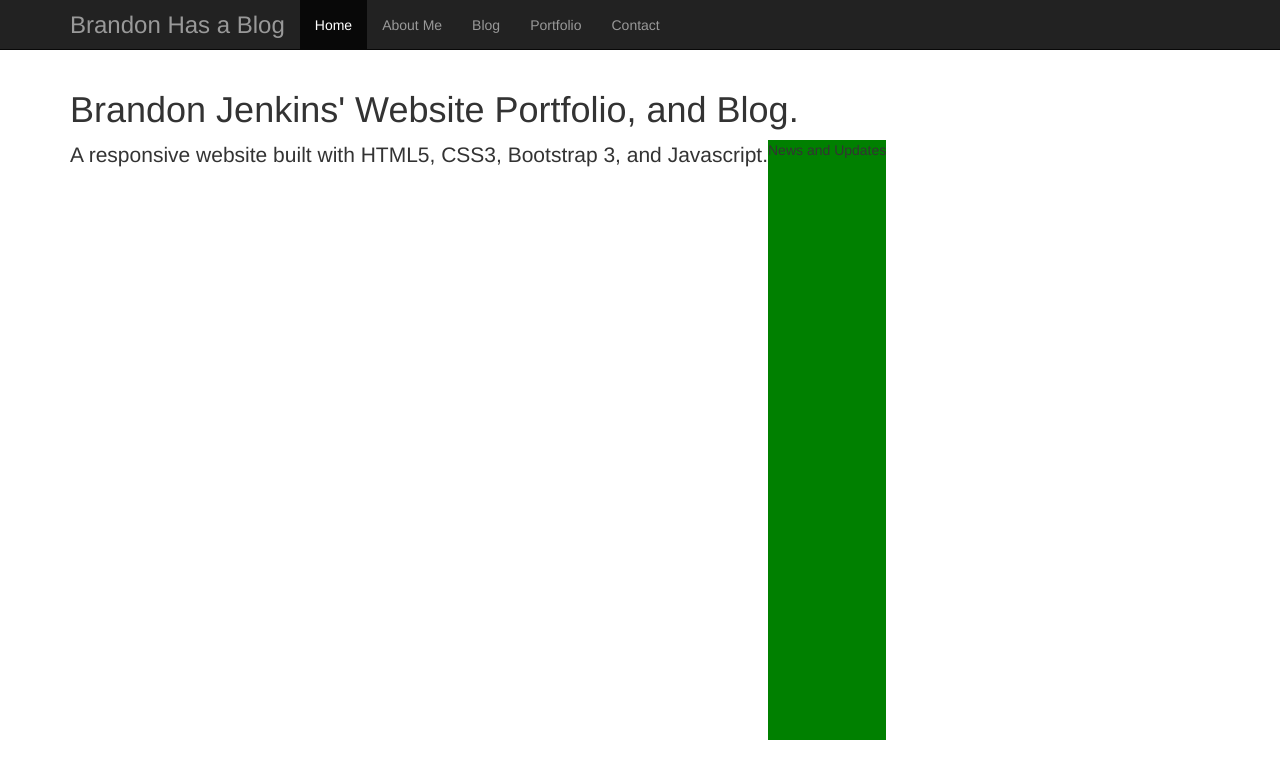
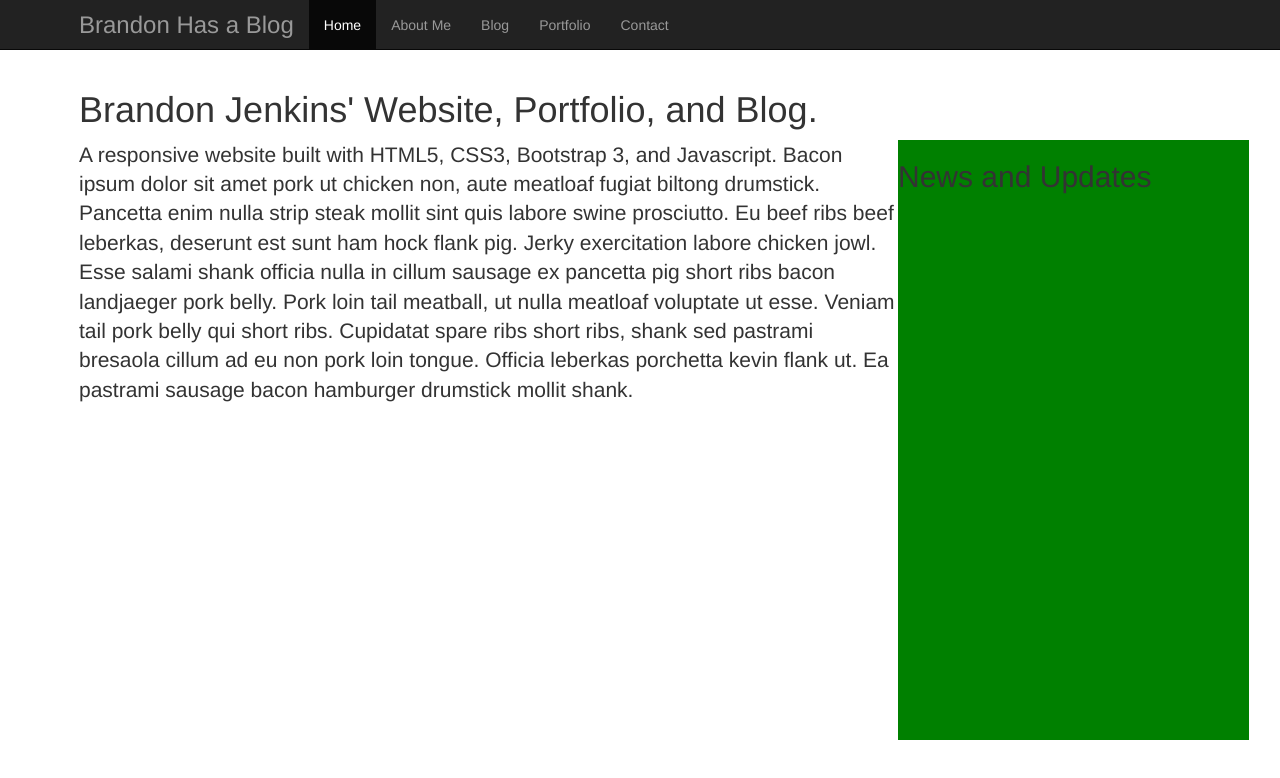
Before and after one commit to jenkinsbt/PersonalWebpage, a plain HTML site: page index.html in a window 1280 px wide. Drawn offline with Linux system fonts and the light colour scheme.

Commit message:
fixed and broke stuff- grid is almost working

```diff
--- a/css/styles.css
+++ b/css/styles.css
@@ -13,6 +13,9 @@ div#navContain {
 
 }
 
+.container {
+	margin-left: 5%;
+}
 div.row {
 	margin-left: 0px;
 }
@@ -21,17 +24,19 @@ div.row {
 
 }
 
-.span9 {
-
+/*homepage grid*/
+.span12 {
+	float: left;
 }
 .span8 {
 	float:left;
 	display: inline;
+	width: 90%;
 }
 
-.span4 {
-	float:left;
-	display: inline;
+.span4{
+	float:right;
+	display: block;
 	width: 90%;
 	height: 200px;
 	background: green;
@@ -41,6 +46,7 @@ div.row {
 
 }
 
+/*navbar title*/
  a.navbar-brand{
 	color:#C44741;
 	font-size:24px;
@@ -63,8 +69,18 @@ div.row {
 
 	}
 
+	.span12 {
+
+	}
+
+	.span8 {
+		width:70%;
+		float: left;
+	}
 	.span4 {
-		width: auto;
+		width: 30%;
+		float:right;
+		display: inline;
 		height: 600px;
 	}
 	a.navbar-brand {
--- a/index.html
+++ b/index.html
@@ -4,7 +4,7 @@
 <head>
 	<meta charset="utf-8">
     <meta http-equiv="X-UA-Compatible" content="IE=edge">
-    <meta name="viewport" content="width= device-width, user-scalable=no">
+ <meta name="viewport" content="initial-scale=1.0,user-scalable=no,maximum-scale=1,width=device-width" />
     <title>Brandon Has a Blog</title>
 	<meta name="keywords" lang="en-us" content="Brandon, Taylor, Jenkins, Blog, Portfolio" />
 	<meta name="description" content="A digital representation of Brandon Taylor Jenkins in the form of a responsive website built with HTML5, CSS3, Javascript, and Bootsrap 3." />
@@ -44,12 +44,14 @@
     <div class="container" id="pageContain">
 
 		<div class="row">
-			<div class="span9">
-				<h1>Brandon Jenkins' Website Portfolio, and Blog.</h1>
+			<div class="span12">
+				<h1>Brandon Jenkins' Website, Portfolio, and Blog.</h1>
 			<div class="row">
 				<div class="span8">
-					<p class="lead">A responsive website built with HTML5, CSS3, Bootstrap 3, and Javascript.</p></div>
-				<div class="span4">News and Updates <br> </div>
+					<p class="lead">A responsive website built with HTML5, CSS3, Bootstrap 3, and Javascript. Bacon ipsum dolor sit amet pork ut chicken non, aute meatloaf fugiat biltong drumstick. Pancetta enim nulla strip steak mollit sint quis labore swine prosciutto. Eu beef ribs beef leberkas, deserunt est sunt ham hock flank pig. Jerky exercitation labore chicken jowl. Esse salami shank officia nulla in cillum sausage ex pancetta pig short ribs bacon landjaeger pork belly. Pork loin tail meatball, ut nulla meatloaf voluptate ut esse. Veniam tail pork belly qui short ribs.
+
+					Cupidatat spare ribs short ribs, shank sed pastrami bresaola cillum ad eu non pork loin tongue. Officia leberkas porchetta kevin flank ut. Ea pastrami sausage bacon hamburger drumstick mollit shank.</p></div>
+				<div class="span4"><h2 id="newsHeader">News and Updates </h2> </div>
 			</div>
 		</div>
 	</div>
```
